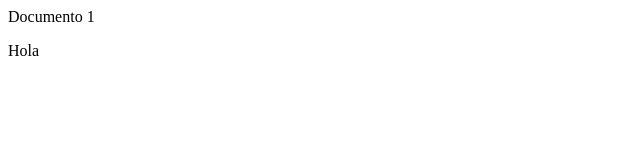
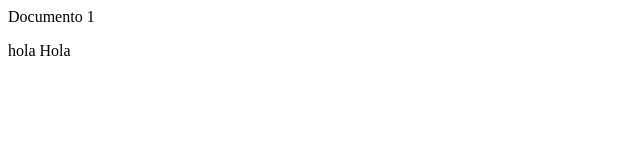
Before and after one commit to alepad3/alepad3, a plain HTML site: page index.html in a window 1280 px wide. Shown: the full height of the page, 0-640 px from the left. Drawn offline with Linux system fonts and the light colour scheme.

Commit message:
Update index.html

```diff
--- a/index.html
+++ b/index.html
@@ -5,5 +5,5 @@
  <title>Documento 1</title>
 </head>
 <body>
-  <p>Hola</p>
+  <p>hola Hola</p>
 </body>
```
